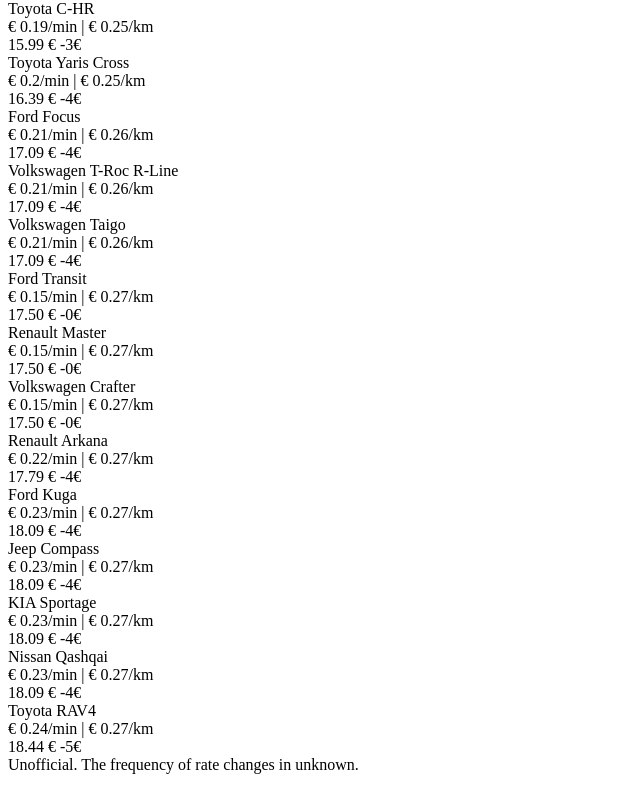
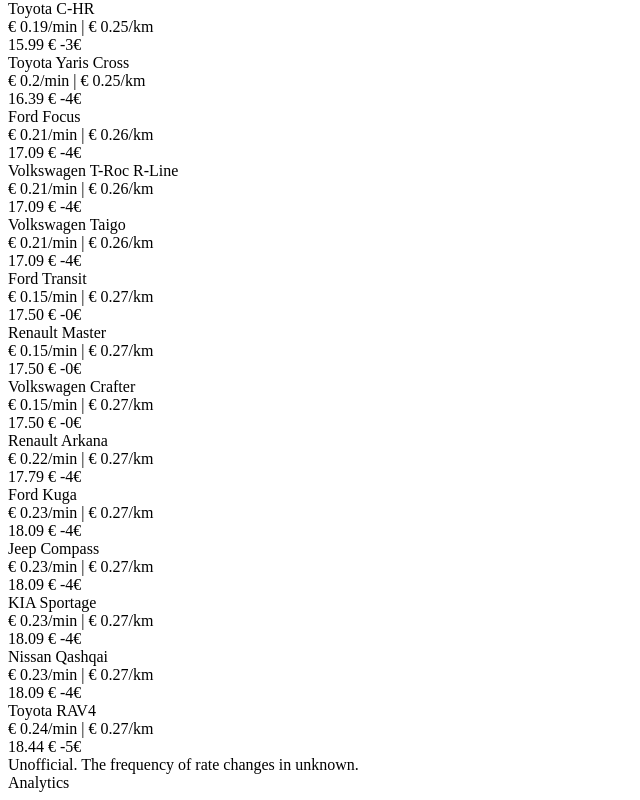
Before and after one commit to aanndryyyy/citybee-calculator, a SvelteKit app: page / in a window 1280 px wide. Shown: the part 641-1441 px from the top of the page, without its empty margins (0-640 px from the left). Built offline with nearby package versions, Linux system fonts and the light colour scheme.

Commit message:
Share analytics

```diff
--- a/src/routes/+page.svelte
+++ b/src/routes/+page.svelte
@@ -84,7 +84,7 @@
   <script defer data-domain="aanndryyyy.github.io/citybee-calculator" src="https://plausible.io/js/script.outbound-links.js"></script>
 </svelte:head>
 
-<main class="max-w-2xl mx-auto px-4 lg:px-0 my-4 lg:my-24">
+<main class="max-w-2xl mx-auto px-4 lg:px-0 my-4 mb-16 lg:my-24">
   <h1 class="text-3xl font-bold"><span class="text-orange-600">CityBee</span> Calculator</h1>
   <small class="text-gray-500">
     By <a href="http://pedak.me" target="_blank" rel="noreferrer" class="hover:underline">Andry Pedak</a> | <a href="https://github.com/aanndryyyy/citybee-calculator" target="_blank" rel="noreferrer" class="hover:underline">GitHub</a> | Prices don't match? <a href="https://github.com/aanndryyyy/citybee-calculator/blob/main/src/cars.ts" target="_blank" rel="noreferrer" class="underline">Contribute</a>
@@ -124,4 +124,5 @@
   </div>
 
   <p class="font-sm text-gray-500 text-center mt-8">Unofficial. The frequency of rate changes in unknown.</p>
+  <p class="font-sm text-gray-500 text-center mt-8"><a href="https://plausible.io/aanndryyyy.github.io%2Fcitybee-calculator/" target="_blank" rel="noreferrer">Analytics</a></p>
 </main>
```
